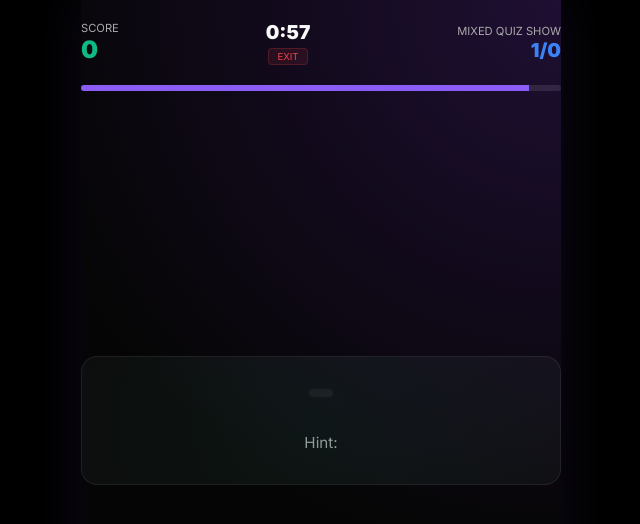
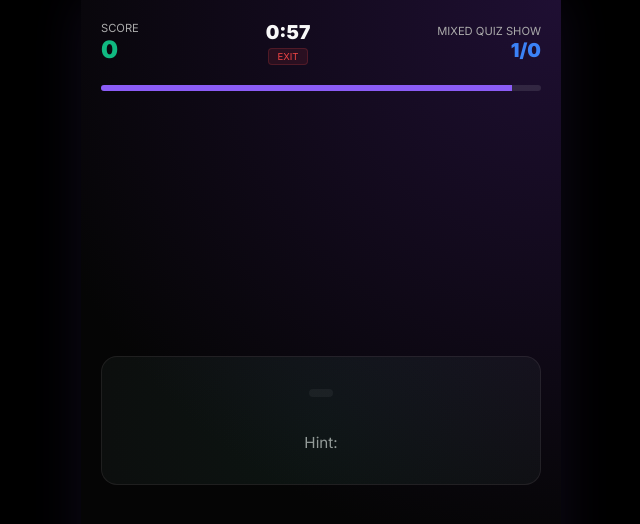
Before and after one commit to sayexcusefirst-bit/smilu, a Next.js app: page /games/1 in a window 1280 px wide. Shown: the top 524 px of the page, without its empty margins (319-959 px from the left). Built offline with nearby package versions, Linux system fonts and the light colour scheme; no server answers; the database is empty.

Commit message:
Add files via upload

```diff
--- a/app/games/[mode]/page.js
+++ b/app/games/[mode]/page.js
@@ -13,7 +13,7 @@ export default function GameModePage({ params }) {
 
   return (
     <div className="mobile-app-frame" style={{ minHeight: '100vh', display: 'flex', flexDirection: 'column' }}>
-      <div style={{ flex: 1, padding: '20px 0' }}>
+      <div style={{ flex: 1, padding: '20px' }}>
         {mode === 'idioms' ? (
           <IdiomsTheaterEngine onExit={handleExit} />
         ) : (
```
